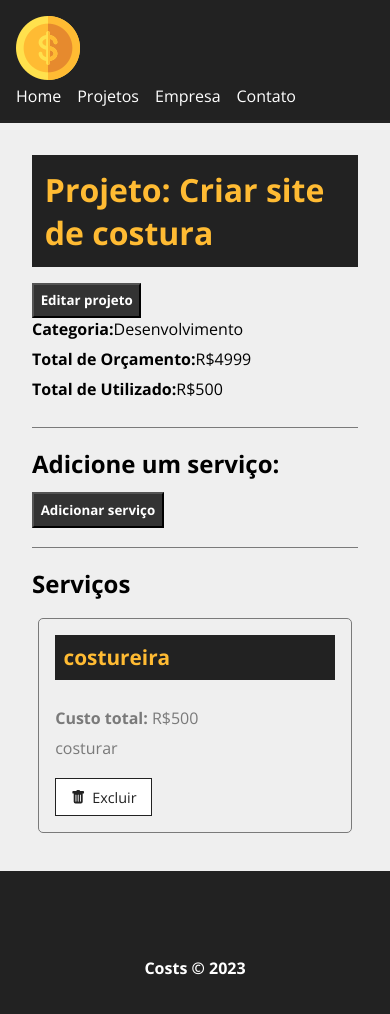
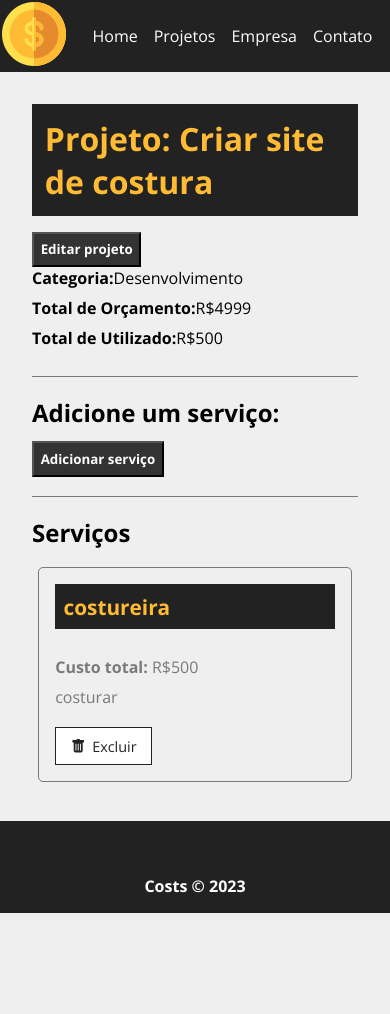
Before and after one commit to leopoldo-moreira/costs, a React (Create React App) app: page /project/1 in a window 390 px wide. Shown: the top 1014 px of the page. After the commit the page ends 913 px from the top, so only its background shows below. Built offline with nearby package versions, Linux system fonts and the light colour scheme; data requests are answered from the project's data file; some icons are missing.

Commit message:
To fix responsive

```diff
--- a/src/components/layout/Container.module.css
+++ b/src/components/layout/Container.module.css
@@ -21,7 +21,5 @@
 @media (max-width:480px){
     .container{
         width: 100%;
-
     }
-
 }
--- a/src/components/layout/Footer.module.css
+++ b/src/components/layout/Footer.module.css
@@ -33,3 +33,9 @@
     color: white;
     display: block;
 }
+
+@media (max-width:480px){
+    .footer{
+        padding: 1em;
+    }
+}
--- a/src/components/layout/NavBar.module.css
+++ b/src/components/layout/NavBar.module.css
@@ -23,3 +23,9 @@
 .item a:hover{
     color: #ffbb33;
 }
+
+@media (max-width:480px){
+    .navbar{
+        padding: .1em;
+    }
+}
```
Also changed, not shown: 1 other file (tests, documents, lock files or other folders).
